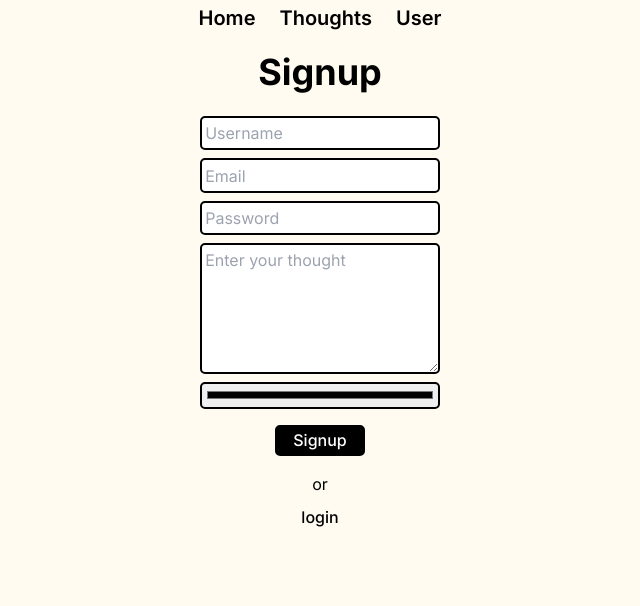
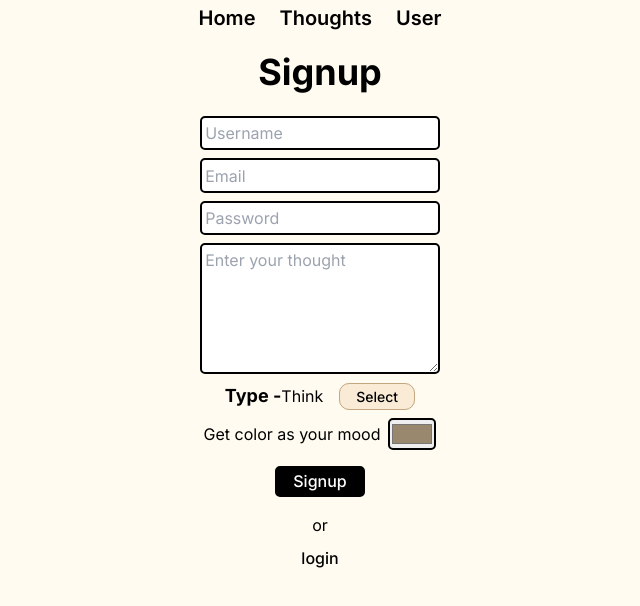
Before and after one commit to MAHARSHI025/fullnext, a Next.js app: page /signup in a window 1280 px wide. Shown: the top 606 px of the page, without its empty margins (320-960 px from the left). Built offline with nearby package versions, Linux system fonts and the light colour scheme.

Commit message:
ui changes

```diff
--- a/package.json
+++ b/package.json
@@ -9,6 +9,8 @@
     "lint": "next lint"
   },
   "dependencies": {
+    "@nextui-org/dropdown": "^2.1.23",
+    "@nextui-org/react": "^2.3.6",
     "aos": "^2.3.4",
     "axios": "^1.6.8",
     "bcryptjs": "^2.4.3",
--- /dev/null
+++ b/src/app/components/Droper.js
@@ -0,0 +1,95 @@
+"use client"
+import React from 'react'
+import { useState } from 'react';
+import Link from 'next/link';
+
+
+function Dropdown() {
+
+    const [isOpen, setIsOpen] = useState(false);
+    const [value, setvalue] = useState("Think");
+
+    const toggleDropdown = () => {
+        setIsOpen(!isOpen);
+    };
+    const toggleDropdown1 = () => {
+        setIsOpen(!isOpen);
+        setvalue("Love")
+    };
+    const toggleDropdown2 = () => {
+        setIsOpen(!isOpen);
+        setvalue("Think")
+
+    };
+    const toggleDropdown3 = () => {
+        setIsOpen(!isOpen);
+        setvalue("Sad")
+
+    };
+    const toggleDropdown4 = () => {
+        setIsOpen(!isOpen);
+        setvalue("Angry")
+
+    };
+    const toggleDropdown5 = () => {
+        setIsOpen(!isOpen);
+        setvalue("Lonely")
+
+    };
+    const toggleDropdown6 = () => {
+        setIsOpen(!isOpen);
+        setvalue("Inspired")
+
+    };
+    const toggleDropdown7 = () => {
+        setIsOpen(!isOpen);
+        setvalue("Bored")
+
+    };
+    const toggleDropdown8 = () => {
+        setIsOpen(!isOpen);
+        setvalue("Relax")
+    };
+
+
+    return (
+        <div>
+            <div className=" flex items-center justify-center gap-4 ">
+
+                <div className=' flex justify-center items-center'>
+                    <h1 className=' font-bold text-lg'>Type - </h1>
+                    <h1>{value}</h1>
+                </div>
+                <div className="relative ">
+                    <h1
+                        onClick={toggleDropdown}
+                        className=" cursor-pointer inline justify-center downer2 font-medium text-sm  px-4 py-1   focus:outline-none focus:ring-2 focus:ring-orange-400 focus:ring-offset-2 focus:ring-offset-gray-100"
+                        id="options-menu"
+                        aria-haspopup="true"
+                        aria-expanded="true"
+                    >
+                        Select
+                    </h1>
+
+                    {isOpen && (
+                        <div className="origin-top-right absolute right-0 mt-2 w-56 rounded-md shadow-lg bg-white ring-1 ring-black ring-opacity-5 mooder" role="menu" aria-orientation="vertical" aria-labelledby="options-menu">
+                            <div className="closer" role="none">
+                                <h1 onClick={toggleDropdown1} className="block px-4 py-2 text-sm  hover:bg-neutral-300 " role="menuitem">Love</h1>
+                                <h1 onClick={toggleDropdown2} className="block px-4 py-2 text-sm  hover:bg-neutral-300 " role="menuitem">Think</h1>
+                                <h1 onClick={toggleDropdown3} className="block px-4 py-2 text-sm  hover:bg-neutral-300 " role="menuitem">Sad</h1>
+                                <h1 onClick={toggleDropdown4} className="block px-4 py-2 text-sm  hover:bg-neutral-300 " role="menuitem">Angry</h1>
+                                <h1 onClick={toggleDropdown5} className="block px-4 py-2 text-sm  hover:bg-neutral-300 " role="menuitem">Lonely</h1>
+                                <h1 onClick={toggleDropdown6} className="block px-4 py-2 text-sm  hover:bg-neutral-300 " role="menuitem">Inspired</h1>
+                                <h1 onClick={toggleDropdown7} className="block px-4 py-2 text-sm  hover:bg-neutral-300 " role="menuitem">Bored</h1>
+                                <h1 onClick={toggleDropdown8} className="block px-4 py-2 text-sm  hover:bg-neutral-300 " role="menuitem">Relax</h1>
+                            </div>
+                        </div>
+                    )}
+                </div>
+            </div>
+
+        </div>
+    )
+}
+
+export default Dropdown
--- a/src/app/components/Userdetail.js
+++ b/src/app/components/Userdetail.js
@@ -1,8 +1,11 @@
 import React, { useEffect, useState } from 'react'
 import axios from 'axios'
+import { useRouter } from 'next/navigation'
+import toast, { Toaster } from 'react-hot-toast'
 
 function Userdetail() {
 
+    let router = useRouter()
 
     const [userdata, setuserdata] = useState({
         username: "Username",
@@ -16,8 +19,15 @@ function Userdetail() {
             try {
                 let detail = await axios.post("/api/users/user",)
                 let main = detail.data.user
-                // console.log(detail);
+                console.log(detail);
 
+                if (detail.data.error === "user not found" || detail.data.error === "cookie not found") {
+                    toast.error("Please login first")
+
+                    setTimeout(() => {
+                        router.push("/login")
+                    }, 4000);
+                }
                 setuserdata({
                     username: main.username,
                     email: main.email,
@@ -36,7 +46,7 @@ function Userdetail() {
 
     return (
         <>
-
+            <Toaster></Toaster>
             <div className=' flex flex-col justify-center items-center '>
                 <div className=' formal flex-row'>
                     <h1 className=' font-bold text-4xl my-4'>My profile</h1>
--- a/src/app/globals.css
+++ b/src/app/globals.css
@@ -136,6 +136,11 @@ body {
 .downer{
   background-color: #fffbf0;
 }
+.downer2{
+  background-color: antiquewhite;
+  border: 1px solid rgb(196, 167, 129);
+  border-radius: 10px;
+}
 .logoutbtn {
   background-color: transparent !important;
   border: none !important;
@@ -217,6 +222,29 @@ hr {
   border-radius: 20px;
   text-wrap: nowrap;
 }
+.small{
+  width: 3rem !important;
+  padding: 0% !important;
+  height: 2rem;
+}
+.mooder{
+  display: flex;
+  justify-content: center;
+  /* align-items: center; */
+  margin: 0;
+  width: auto;
+  height: 8rem;
+  padding: 0.5rem 1rem;
+  overflow: scroll;
+  scrollbar-width: none;
+  scroll-behavior: smooth;
+}
+.closer{
+  cursor: pointer;
+}
+.closer h1{
+  padding: 0.3rem 0.8rem;
+}
 
 @media screen and (max-width:1200px) {
   .info2 {
--- a/src/app/page.js
+++ b/src/app/page.js
@@ -9,7 +9,6 @@ export default function Home() {
 
 
       <div className="main flex justify-center gap-6 flex-wrap">
-        {/* <img src="/images/483013_5394652_949707_image.png" alt="" className=" h-60" /> */}
         <img src="/images/483013_5394652_949707_image-removebg-preview.png" alt="" className=" h-60" />
         <div className=" flex  flex-col justify-center gap-4">
           <h1 className=" text-center text-5xl font-bold">Thought is Forever</h1>
@@ -52,14 +51,14 @@ export default function Home() {
               <hr />
               <div className="text w-48 flex  flex-col justify-center items-center gap-2">
                 <h1 className=" text-xl font-bold">Signup or login</h1>
-                <h1 className=' text-center font-medium text-xs'>First I design my project in figma and made user-friendly websites.</h1>
+                <h1 className=' text-center font-medium text-xs'>Create an account or login. to get start your thought journey</h1>
               </div>
             </div>
           </div>
           <div data-aos="fade-in" data-aos-once="true" className=" flex flex-row justify-center items-center">
             <div className="text w-48 flex  flex-col justify-center items-center gap-2">
               <h1 className=" text-xl font-bold">Put your Thought</h1>
-              <h1 className=' text-center font-medium text-xs'>Then I code basic structure of my website using html elements and css</h1>
+              <h1 className=' text-center font-medium text-xs'>Add your thought around the world and put your mood color</h1>
             </div>
             <hr />
             <div className="line"></div>
@@ -73,13 +72,13 @@ export default function Home() {
             <hr />
             <div className="text w-48 flex  flex-col justify-center items-center gap-2">
               <h1 className=" text-xl font-bold">See World thinking</h1>
-              <h1 className=' text-center font-medium text-xs'>I make logic in javascript to perfome a better website experience for user</h1>
+              <h1 className=' text-center font-medium text-xs'>Explore how world thinking and get updated with time</h1>
             </div>
           </div>
           <div data-aos="fade-in" data-aos-once="true" className=" flex flex-row justify-center items-center">
             <div className="text w-48 flex  flex-col justify-center items-center gap-2">
               <h1 className=" text-xl font-bold">Update thought</h1>
-              <h1 className=' text-center font-medium text-xs'>I choose react.js library to make web-app for my project. It was a sufficent library to code in js.</h1>
+              <h1 className=' text-center font-medium text-xs'>You can update your thought anytime you want.</h1>
             </div>
             <hr />
             <div className="line"></div>
@@ -93,7 +92,7 @@ export default function Home() {
             <hr />
             <div className="text w-48 flex  flex-col justify-center items-center gap-2">
               <h1 className=" text-xl font-bold">Be exploring</h1>
-              <h1 className=' text-center font-medium text-xs'>Then I add tailwind css in my project for better looking website.</h1>
+              <h1 className=' text-center font-medium text-xs'>Visit the site and get new thought all the day.</h1>
             </div>
           </div>
 
--- a/src/app/signup/page.js
+++ b/src/app/signup/page.js
@@ -4,6 +4,7 @@ import axios from 'axios';
 import toast, { Toaster } from 'react-hot-toast';
 import { useRouter } from 'next/navigation';
 import Link from 'next/link';
+import Droper from '../components/Droper';
 
 function Signup() {
 
@@ -74,12 +75,25 @@ function Signup() {
               onChange={(e) => setuser({ ...user, thought: e.target.value })}
               placeholder='Enter your thought'
             ></textarea>
-            <input
-              type="color"
-              name=""
-              id="typer"
-              onChange={(e) => setuser({ ...user, typer: e.target.value })}
-            />
+            <div>
+            <Droper></Droper>
+
+            </div>
+
+            <div className=' flex flex-row justify-center items-center gap-2 flex-wrap'>
+              <h1>Get color as your mood</h1>
+              <input
+                type="color"
+                name=""
+                id="typer"
+                value={"#99876e"}
+                onChange={(e) => {
+                  setuser({ ...user, typer: e.target.value });
+                  document.getElementById('typer').value = e.target.value;
+                }} className=' small'
+              />
+            </div>
+
           </form>
           <button type="submit" onClick={onsignup} id='signup' className=' my-2 from-neutral-50'>Signup</button>
           <h1>or</h1>
--- a/src/models/usermodel.js
+++ b/src/models/usermodel.js
@@ -1,35 +1,39 @@
 import mongoose from "mongoose";
 
 const userSchema = new mongoose.Schema({
-    username:{
+
+    username: {
         type: String,
         required: true,
         unique: true
     },
-    email:{
+    email: {
         type: String,
         required: true,
         unique: true
     },
-    password:{
+    password: {
         type: String,
         required: true,
     },
-    thought:{
+    thought: {
         type: String,
         required: true,
     },
-    isverified:{
+    isverified: {
         type: Boolean,
         default: false
     },
-    typer:{
+    typer: {
         type: String,
-        default:"transparent",
+        default: "transparent",
     },
     verifytoken: String,
     verifytokenexpiry: Date,
-})
+}, {
+    timestamps: true
+}
+)
 
 const User = mongoose.models.users || mongoose.model("users", userSchema)
 
```
Also changed, not shown: 1 other file (tests, documents, lock files or other folders).
